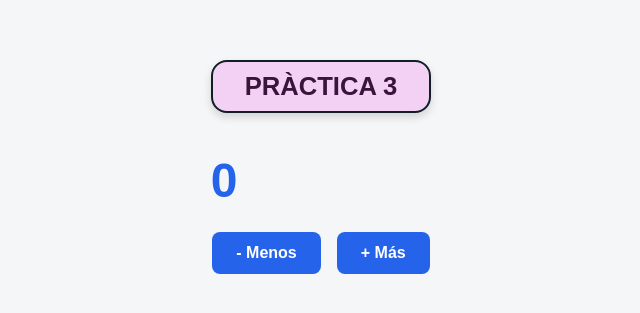
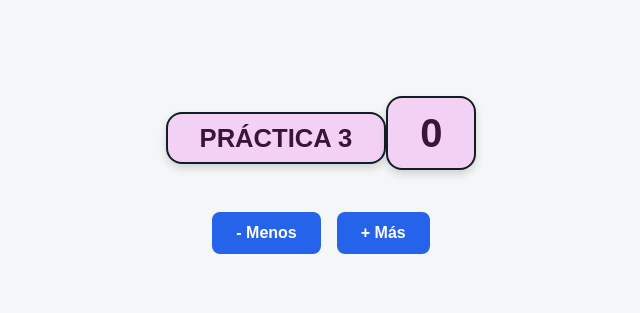
Before and after one commit to smujr-code/practica3-vue, a Vue app: page / in a window 1280 px wide. Shown: the part 233-546 px from the top of the page, without its empty margins (319-959 px from the left). Built offline with nearby package versions, Linux system fonts and the light colour scheme.

Commit message:
asignacion de color para numeros

```diff
--- a/src/Contador.vue
+++ b/src/Contador.vue
@@ -8,9 +8,9 @@ const { contador, incrementar, decrementar } = useContador()
   <div class="contador-container">
 
     <div class="titulo-badge">
-      <h1>PRÀCTICA 3</h1>
+      <h1>PRÁCTICA 3</h1>
     </div>
-    <p class="numero">{{ contador }}</p>
+    <p class="numero" :class="{ 'positivo': contador > 0, 'negativo': contador < 0 }">{{ contador }}</p>
 
     <div class="botones">
       <button @click="decrementar">- Menos</button>
--- a/src/style.css
+++ b/src/style.css
@@ -63,3 +63,29 @@ button:hover {
   margin-bottom: 1.5rem;
   box-shadow: 0 4px 8px rgba(0, 0, 0, 0.15);
 }
+
+/* Estilo base del cuadro numérico (para cuando es 0) */
+.numero {
+  background-color: #f3d1f4;
+  color: #3b143c;
+  border: 2.5px solid #111e25;
+  border-radius: 16px;
+  padding: 0.8rem 2rem;
+  font-size: 2.5rem;
+  font-weight: bold;
+  display: inline-block;
+  box-shadow: 0 4px 8px rgba(0, 0, 0, 0.15);
+  margin: 1rem 0;
+}
+
+/* Caso cuando es mayor a 0 (Positivo - Celeste) */
+.numero.positivo {
+  background-color: #d1ecf8;
+  color: #0b3c5d;
+}
+
+/* Caso cuando es menor a 0 (Negativo - Naranja/Salmón y texto rojo) */
+.numero.negativo {
+  background-color: #fde8d7;
+  color: #c51d1d;
+}
```
